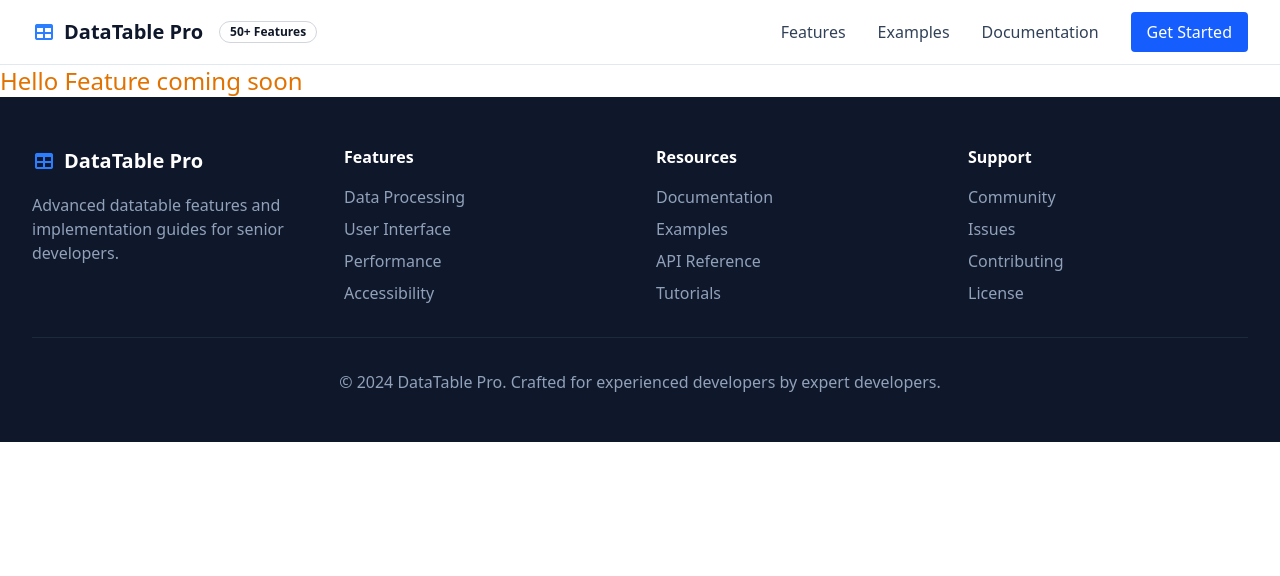
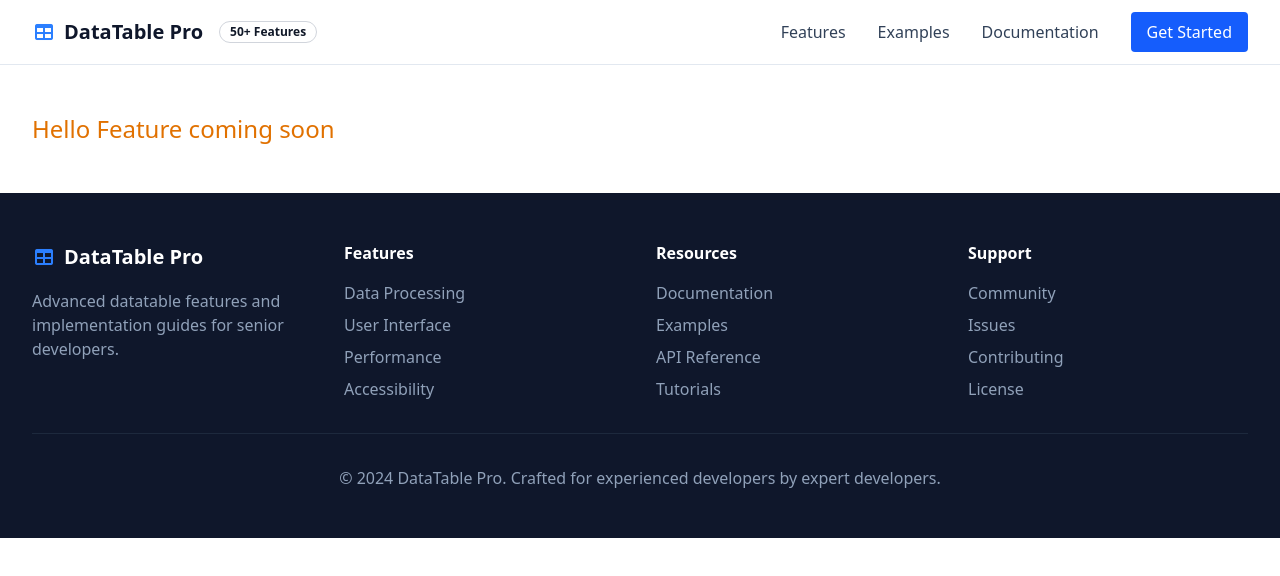
Before and after one commit to meherfrioui2025/Advanced-datatable, a React (Vite) app: page /feature/advanced-sorting in a window 1280 px wide. Shown: the top 576 px of the page. Built offline with nearby package versions, Linux system fonts and the light colour scheme.

Commit message:
feat: add Container component

```diff
--- /dev/null
+++ b/src/components/container/container.tsx
@@ -0,0 +1,11 @@
+import type { FC, PropsWithChildren } from "react";
+
+const Container: FC<PropsWithChildren> = ({ children }) => {
+  return (
+    <div className="max-w-7xl mx-auto px-4 sm:px-6 lg:px-8 py-12">
+      {children}
+    </div>
+  );
+};
+
+export default Container;
--- /dev/null
+++ b/src/components/container/index.ts
@@ -0,0 +1,2 @@
+import Container from "./container";
+export default Container
--- a/src/main.tsx
+++ b/src/main.tsx
@@ -7,6 +7,7 @@ import Layout from "./layout/layout.tsx";
 import NotFoundPage from "./pages/not-found.tsx";
 
 import "./index.css";
+import Container from "./components/container/container.tsx";
 
 const router = createBrowserRouter([
   {
@@ -19,7 +20,11 @@ const router = createBrowserRouter([
       {
         path: "/feature/:featureId",
         element: (
-          <h1 className="text-2xl text-amber-600">Hello Feature coming soon</h1>
+          <Container>
+            <h1 className="text-2xl text-amber-600">
+              Hello Feature coming soon
+            </h1>
+          </Container>
         ),
       },
     ],
```
